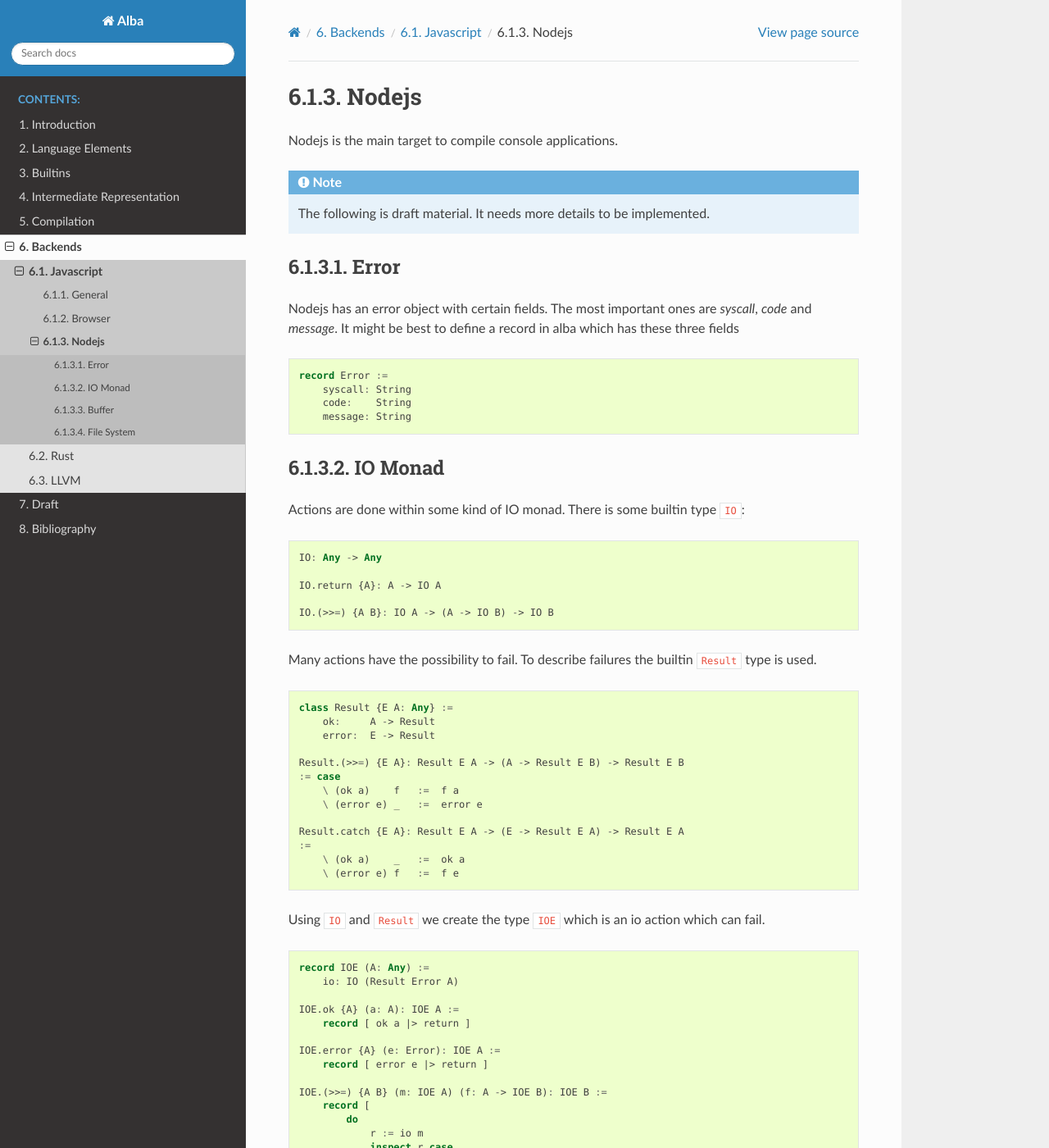
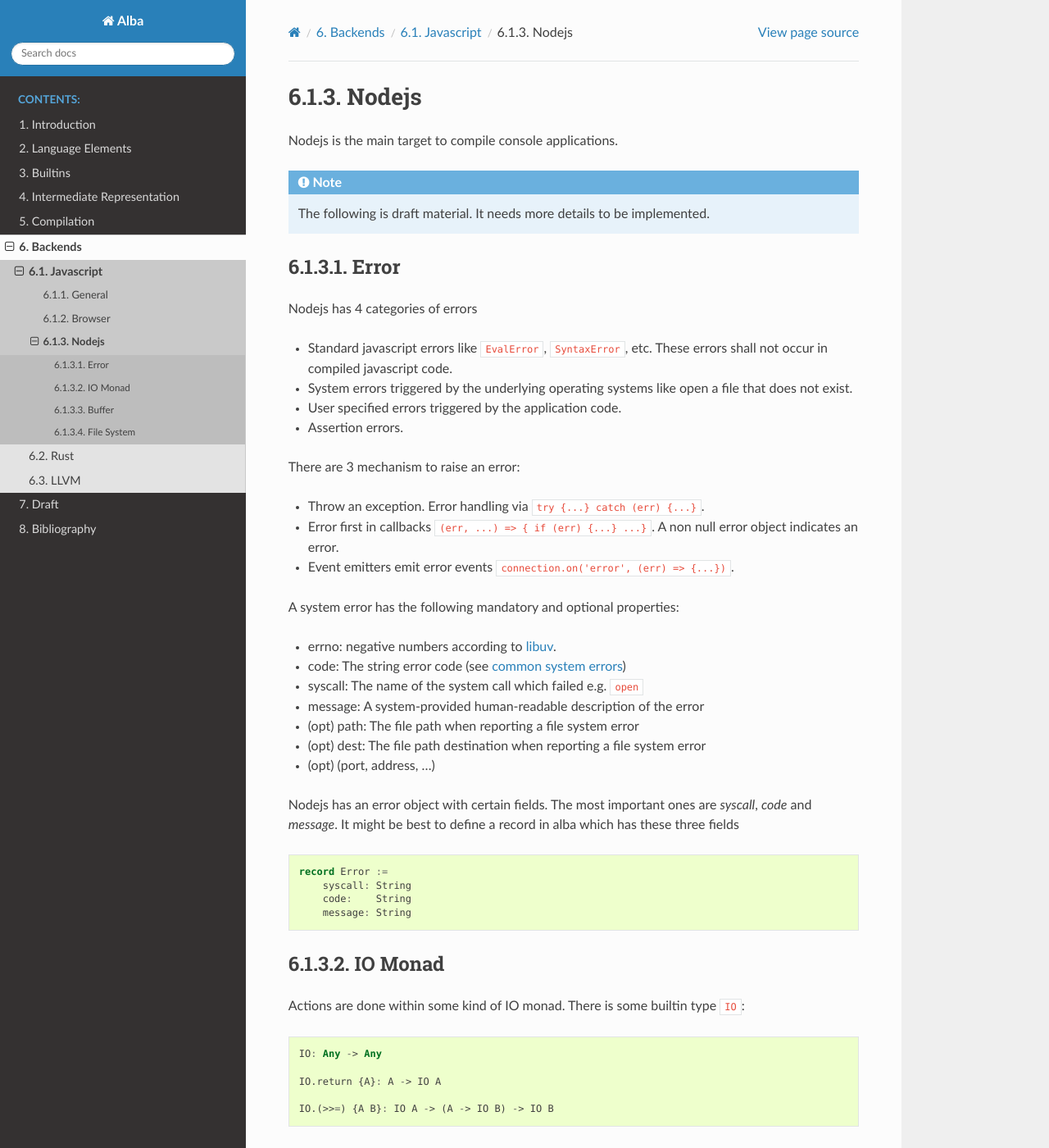
Before and after one commit to alba-lang/lang-spec, a Sphinx documentation site: the page built from sphinx/source/backend/js/nodejs.rst, in a window 1280 px wide and 1400 px high. Shown: the whole window at 82% size. Built offline with Sphinx 7.4.7 and the Read the Docs theme 2.0.0, drawn with Linux system fonts in a browser that asks for light colours.

Commit message:
Added node io errors
	modified:   sphinx/source/backend/js/nodejs.rst
	new file:   sphinx/source/draft/io.rst

```diff
--- a/sphinx/source/backend/js/nodejs.rst
+++ b/sphinx/source/backend/js/nodejs.rst
@@ -14,6 +14,48 @@
 
 Error
 ============================================================
+
+Nodejs has 4 categories of errors
+
+- Standard javascript errors like ``EvalError``, ``SyntaxError``, etc. These
+  errors shall not occur in compiled javascript code.
+
+- System errors triggered by the underlying operating systems like open a file
+  that does not exist.
+
+- User specified errors triggered by the application code.
+
+- Assertion errors.
+
+There are 3 mechanism to raise an error:
+
+- Throw an exception. Error handling via ``try {...} catch (err) {...}``.
+
+- Error first in callbacks ``(err, ...) => { if (err) {...} ...}``. A non null
+  error object indicates an error.
+
+- Event emitters emit error events ``connection.on('error', (err) => {...})``.
+
+A system error has the following mandatory and optional properties:
+
+- errno: negative numbers according to `libuv <https://docs.libuv.org/en/v1.x/errors.html>`_.
+
+- code: The string error code
+  (see `common system errors
+  <https://nodejs.org/api/errors.html>`_)
+
+- syscall: The name of the system call which failed e.g. ``open``
+
+- message: A system-provided human-readable description of the error
+
+- (opt) path: The file path when reporting a file system error
+
+- (opt) dest: The file path destination when reporting a file system error
+
+- (opt) (port, address, ...)
+
+
+
 
 Nodejs has an error object with certain fields. The most important ones are
 *syscall*, *code* and *message*. It might be best to define a record in alba
```
Also changed, not shown: sphinx/source/draft/io.rst (added, +190 -0 lines).
